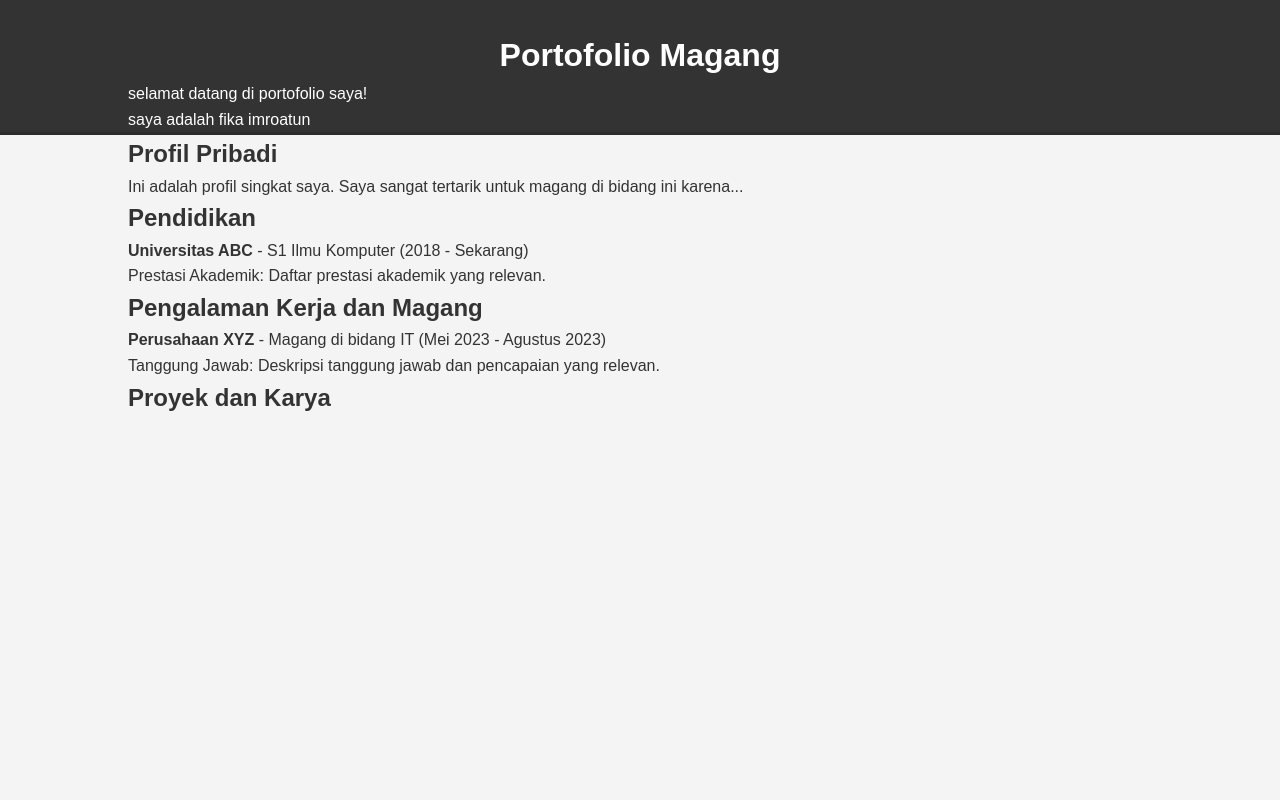
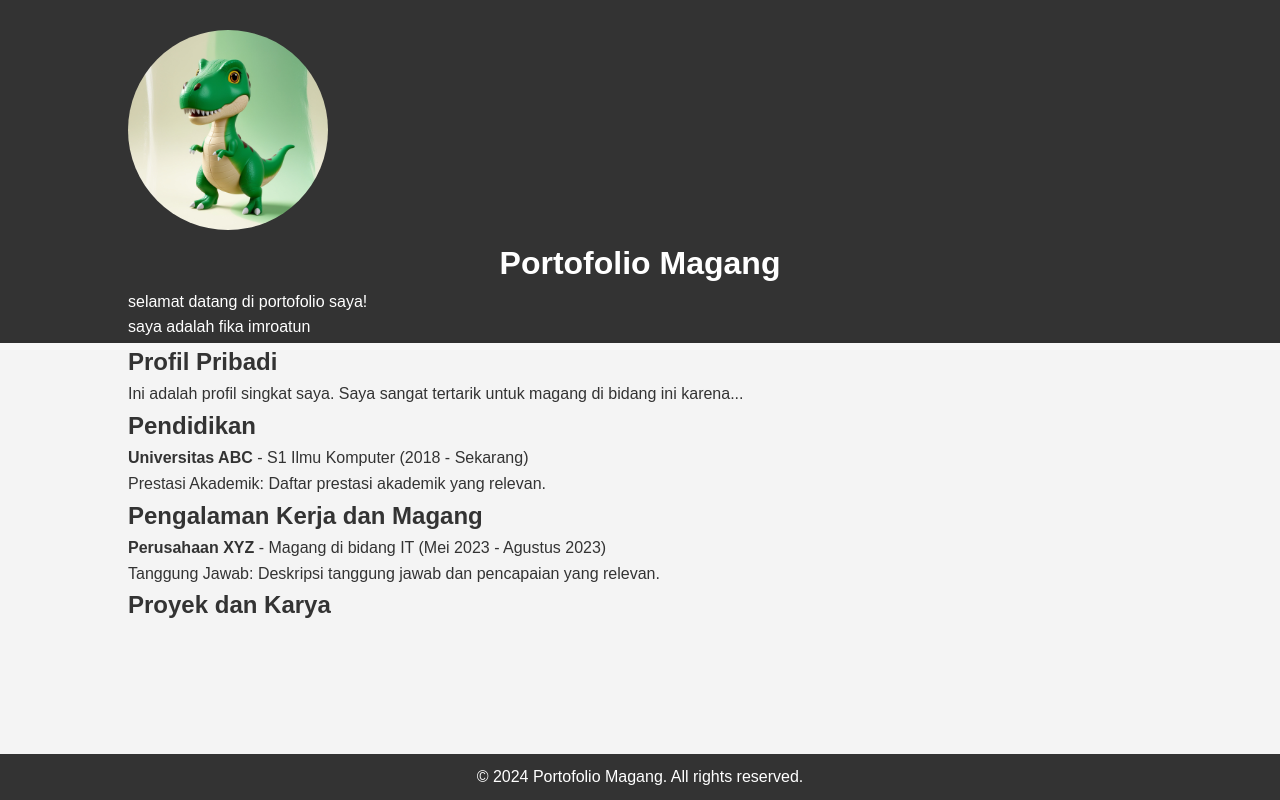
Before and after one commit to aisfika/aisfika.github.io, a plain HTML site: page index.html in a window 1280 px wide. Drawn offline with Linux system fonts and the light colour scheme.

Commit message:
Menambahkan Avatar

```diff
--- a/assets/css/style.css
+++ b/assets/css/style.css
@@ -17,6 +17,12 @@ body {
     width: 80%;
     margin: auto;
     overflow: hidden;
+}
+
+img{
+    border-radius: 50%;
+    width: 200px;
+    height: 200px;
 }
 
 header {
--- a/index.html
+++ b/index.html
@@ -10,9 +10,10 @@
 
     <header>
         <div class="container">
+            <img src="assets/img/profile.jpg.jpg" alt="Avatar" class="avatar">
             <h1>Portofolio Magang</h1>
-            <p> selamat datang di portofolio saya!</p>
-            <p> saya adalah fika imroatun</p>
+            <p>selamat datang di portofolio saya!</p>
+            <p>saya adalah fika imroatun</p>
         </div>
     </header>
 
@@ -45,4 +46,16 @@
 
     <section id="proyek">
         <div class="container">
-            <h2>Proyek dan Karya</h2
+            <h2>Proyek dan Karya</h2>
+            <!-- Your projects and works content here -->
+        </div>
+    </section>
+
+    <footer>
+        <div class="container">
+            <p>&copy; 2024 Portofolio Magang. All rights reserved.</p>
+        </div>
+    </footer>
+
+</body>
+</html>
```
Also changed, not shown: assets/img/profile.jpg.jpg (added).
